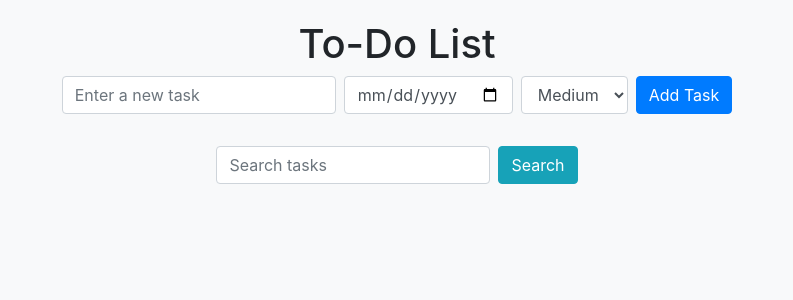
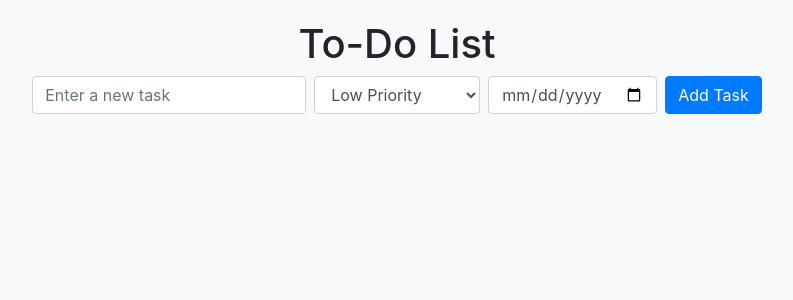
Before and after one commit to Granthpal01/TODO_APP, a Flask app: page / in a window 1280 px wide. Shown: the top 300 px of the page, without its empty margins (243-1036 px from the left). Run offline with Flask 3, Linux system fonts and the light colour scheme; some libraries are stand-ins or nearby versions.

Commit message:
Added new features for task priority, due date, and completion

```diff
--- a/app.py
+++ b/app.py
@@ -7,20 +7,24 @@ tasks = []
 
 @app.route('/')
 def home():
-    return render_template('index.html', tasks=tasks)
+    current_date = datetime.now().date()
+    return render_template('index.html', tasks=tasks, current_date=current_date)
 
 @app.route('/add', methods=['POST'])
 def add():
-    task = {
-        'title': request.form.get('task'),
-        'priority': request.form.get('priority', 'Medium'),
-        'due_date': request.form.get('due_date'),
-        'subtasks': [],
-        'completed': False
-    }
-    if task['title']:
+    task_name = request.form.get('task')
+    priority = request.form.get('priority')
+    due_date_str = request.form.get('due_date')
+
+    if task_name:
+        task = {
+            'name': task_name,
+            'priority': priority,
+            'due_date': datetime.strptime(due_date_str, '%Y-%m-%d').date() if due_date_str else None,
+            'completed': False
+        }
         tasks.append(task)
-    tasks.sort(key=lambda x: x['priority'], reverse=True)  # Sort tasks by priority
+
     return redirect(url_for('home'))
 
 @app.route('/delete/<int:task_id>')
@@ -32,40 +36,24 @@ def delete(task_id):
 @app.route('/edit/<int:task_id>', methods=['GET', 'POST'])
 def edit(task_id):
     if request.method == 'POST':
-        new_task_title = request.form.get('task')
-        new_due_date = request.form.get('due_date')
-        new_priority = request.form.get('priority', 'Medium')
-        if new_task_title and 0 <= task_id < len(tasks):
-            tasks[task_id]['title'] = new_task_title
-            tasks[task_id]['due_date'] = new_due_date
+        new_task_name = request.form.get('task')
+        new_priority = request.form.get('priority')
+        new_due_date_str = request.form.get('due_date')
+
+        if new_task_name and 0 <= task_id < len(tasks):
+            tasks[task_id]['name'] = new_task_name
             tasks[task_id]['priority'] = new_priority
+            tasks[task_id]['due_date'] = datetime.strptime(new_due_date_str, '%Y-%m-%d').date() if new_due_date_str else None
+
         return redirect(url_for('home'))
+
     return render_template('edit.html', task=tasks[task_id], task_id=task_id)
 
-@app.route('/add_subtask/<int:task_id>', methods=['POST'])
-def add_subtask(task_id):
-    subtask = request.form.get('subtask')
-    if subtask and 0 <= task_id < len(tasks):
-        tasks[task_id]['subtasks'].append({'title': subtask, 'completed': False})
+@app.route('/complete/<int:task_id>')
+def complete(task_id):
+    if 0 <= task_id < len(tasks):
+        tasks[task_id]['completed'] = True
     return redirect(url_for('home'))
-
-@app.route('/toggle_complete/<int:task_id>')
-def toggle_complete(task_id):
-    if 0 <= task_id < len(tasks):
-        tasks[task_id]['completed'] = not tasks[task_id]['completed']
-    return redirect(url_for('home'))
-
-@app.route('/toggle_subtask_complete/<int:task_id>/<int:subtask_id>')
-def toggle_subtask_complete(task_id, subtask_id):
-    if 0 <= task_id < len(tasks) and 0 <= subtask_id < len(tasks[task_id]['subtasks']):
-        tasks[task_id]['subtasks'][subtask_id]['completed'] = not tasks[task_id]['subtasks'][subtask_id]['completed']
-    return redirect(url_for('home'))
-
-@app.route('/search', methods=['GET'])
-def search():
-    query = request.args.get('query', '').lower()
-    filtered_tasks = [task for task in tasks if query in task['title'].lower()]
-    return render_template('index.html', tasks=filtered_tasks)
 
 if __name__ == "__main__":
     app.run(host='0.0.0.0', port=80, debug=True)
--- a/templates/index.html
+++ b/templates/index.html
@@ -24,59 +24,38 @@
             border-radius: 5px;
             box-shadow: 0 2px 5px rgba(0,0,0,0.1);
         }
-        .overdue {
-            border-left: 5px solid red;
+        .completed-task {
+            text-decoration: line-through;
+            color: #aaa;
         }
         .high-priority {
-            border-left: 5px solid orange;
+            border-left: 5px solid #ff0000;
         }
-        .completed-task {
-            text-decoration: line-through;
-        }
-        .subtask-list {
-            padding-left: 20px;
+        .overdue {
+            background: #f8d7da;
+            color: #721c24;
         }
     </style>
 </head>
 <body>
     <div class="container">
         <h1 class="text-center">To-Do List</h1>
-        <form action="/add" method="post" class="form-inline justify-content-center mb-4">
-            <input type="text" name="task" class="form-control mb-2 mr-sm-2" placeholder="Enter a new task">
+        <form action="/add" method="post" class="form-inline justify-content-center">
+            <input type="text" name="task" class="form-control mb-2 mr-sm-2" placeholder="Enter a new task" required>
+            <select name="priority" class="form-control mb-2 mr-sm-2">
+                <option value="Low">Low Priority</option>
+                <option value="Medium">Medium Priority</option>
+                <option value="High">High Priority</option>
+            </select>
             <input type="date" name="due_date" class="form-control mb-2 mr-sm-2">
-            <select name="priority" class="form-control mb-2 mr-sm-2">
-                <option value="High">High</option>
-                <option value="Medium" selected>Medium</option>
-                <option value="Low">Low</option>
-            </select>
             <button type="submit" class="btn btn-primary mb-2">Add Task</button>
         </form>
-
-        <form action="/search" method="get" class="form-inline justify-content-center mb-4">
-            <input type="text" name="query" class="form-control mb-2 mr-sm-2" placeholder="Search tasks">
-            <button type="submit" class="btn btn-info mb-2">Search</button>
-        </form>
-
         <div class="task-list">
             {% for task in tasks %}
             <div class="task-item {% if task.completed %}completed-task{% endif %} {% if task.due_date and task.due_date < current_date %}overdue{% elif task.priority == 'High' %}high-priority{% endif %}">
+                <span>{{ task.name }}</span>
                 <div>
-                    <input type="checkbox" onclick="window.location='/toggle_complete/{{ loop.index0 }}'" {% if task.completed %}checked{% endif %}>
-                    <span>{{ task.title }} (Due: {{ task.due_date or 'N/A' }})</span>
-                    <div class="subtask-list">
-                        {% for subtask in task.subtasks %}
-                        <div>
-                            <input type="checkbox" onclick="window.location='/toggle_subtask_complete/{{ loop.index0 }}/{{ loop.index1 }}'" {% if subtask.completed %}checked{% endif %}>
-                            <span>{{ subtask.title }}</span>
-                        </div>
-                        {% endfor %}
-                    </div>
-                </div>
-                <div>
-                    <form action="/add_subtask/{{ loop.index0 }}" method="post" class="d-inline">
-                        <input type="text" name="subtask" class="form-control d-inline" placeholder="Add subtask">
-                        <button type="submit" class="btn btn-sm btn-secondary">Add</button>
-                    </form>
+                    <a href="/complete/{{ loop.index0 }}" class="btn btn-success btn-sm"><i class="fas fa-check"></i> Complete</a>
                     <a href="/edit/{{ loop.index0 }}" class="btn btn-warning btn-sm"><i class="fas fa-edit"></i> Edit</a>
                     <a href="/delete/{{ loop.index0 }}" class="btn btn-danger btn-sm"><i class="fas fa-trash"></i> Delete</a>
                 </div>
```
Also changed, not shown: templates/edit.html (+6 -6 lines).
